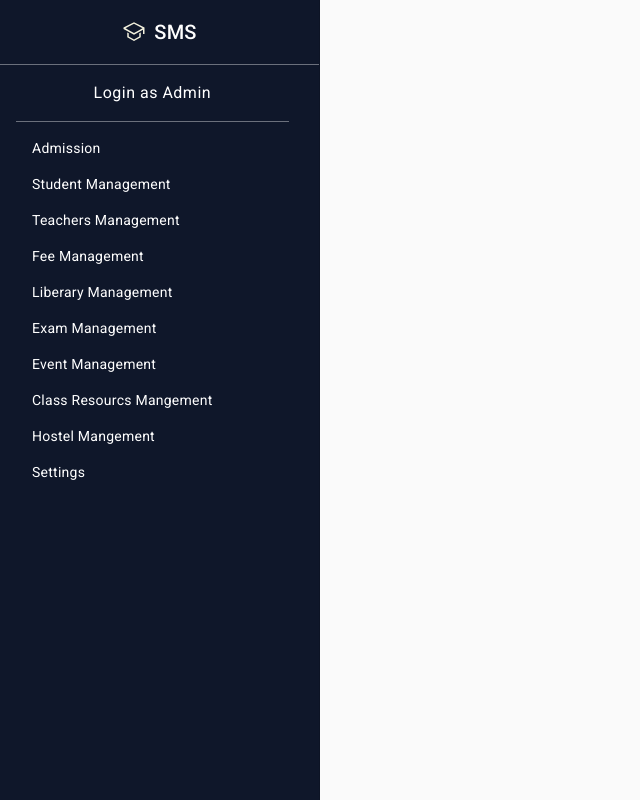
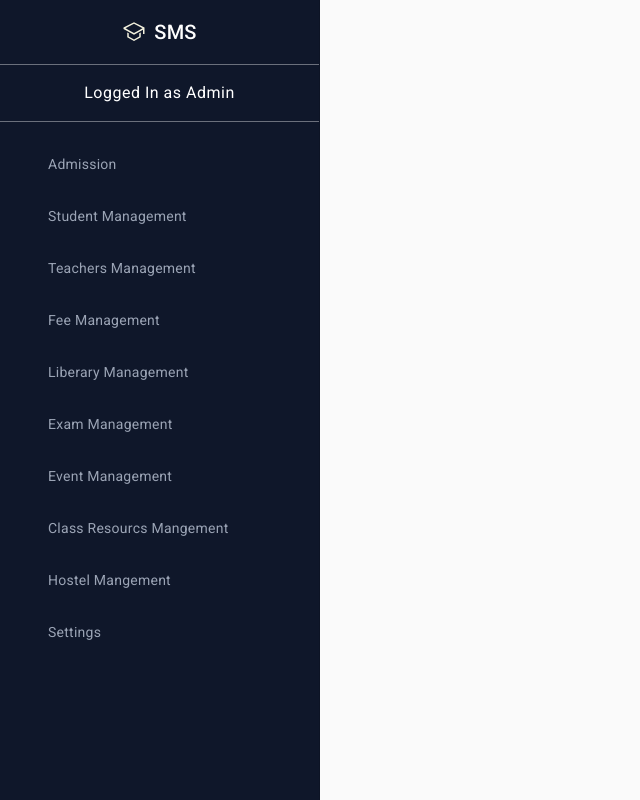
Before and after one commit to sanjayKumar-dev/sms-frontend, an Angular app: page / in a window 1280 px wide. Shown: the whole page, without its empty margins (0-640 px from the left). Built offline with nearby package versions, Linux system fonts and the light colour scheme.

Commit message:
Modify the sidenav css

```diff
--- a/src/app/sms/pages/sms-sidenav/sms-sidenav.component.html
+++ b/src/app/sms/pages/sms-sidenav/sms-sidenav.component.html
@@ -4,12 +4,12 @@
 </div>
 <div id="sidenav">
     <div class="d-flex justify-content-center mt-3 role">
-        <h4>Login as {{userRole}}</h4>
+        <h4>Logged In as {{userRole}}</h4>
     </div>
 
-    <div class="menu">
-        <div *ngFor="let item of menu" [ngClass]="item.menuClass">
-            <p>{{item.name}}</p>
+    <div class="mt-3">
+        <div *ngFor="let item of menu" [ngClass]="item.menuClass" class="menu">
+            <p (click)="menuSelected(item)">{{item.name}}</p>
         </div>
     </div>
 </div>
--- a/src/app/sms/pages/sms-sidenav/sms-sidenav.component.scss
+++ b/src/app/sms/pages/sms-sidenav/sms-sidenav.component.scss
@@ -1,11 +1,12 @@
 @import 'src/styles.scss';
+
 .heading {
     color: white;
     border-bottom: 0.01rem solid rgba(255, 255, 255, 0.384);
 
 }
+
 #sidenav {
-    margin-left: 1rem;
     color: white;
 
     .user-icon {
@@ -13,13 +14,28 @@
     }
 
     .role {
-        width: 90%;
         border-bottom: 0.01rem solid rgba(255, 255, 255, 0.384);
     }
 
     .menu {
         p {
-            margin: 1rem;
+            padding: 1rem 1rem 1rem 3rem;
+            margin-block-start: 0em;
+            margin-block-end: 0em;
+        }
+
+        &.selected {
+            color: white;
+            background-color: rgba(255, 255, 255, 0.06);
+        }
+
+        &.def {
+            color: $grey;
+        }
+
+        :hover {
+            color: white;
+            background-color: rgba(255, 255, 255, 0.06);
         }
     }
 }
--- a/src/app/sms/pages/sms-sidenav/sms-sidenav.component.ts
+++ b/src/app/sms/pages/sms-sidenav/sms-sidenav.component.ts
@@ -10,4 +10,11 @@ export class SmsSidenavComponent {
   userRole = 'Admin'
   menu = menuList
 
+  menuSelected(row: any) {
+    console.log(row)
+    this.menu.forEach((obj) => {
+      obj.menuClass = row.id === obj.id ? 'selected' : 'def'
+    })
+  }
+
 }
--- a/src/styles/variable.scss
+++ b/src/styles/variable.scss
@@ -2,3 +2,5 @@ $primary: #071952;
 
 $blue1: #001C30;
 $blue2: #0f172a;
+
+$grey: #9BA4B5;
```
